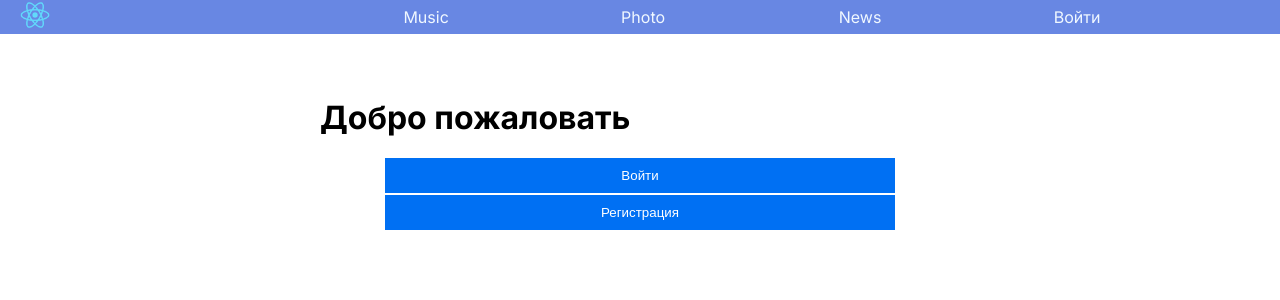
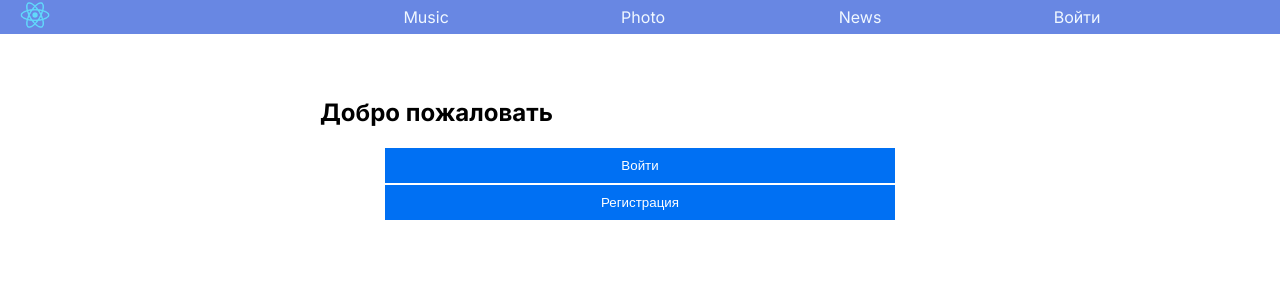
Before and after one commit to rapaxa/social, a Next.js app: page / in a window 1280 px wide. Shown: the top 300 px of the page. Built offline with nearby package versions, Linux system fonts and the light colour scheme.

Commit message:
'localStore'

```diff
--- a/src/app/author/page.tsx
+++ b/src/app/author/page.tsx
@@ -4,7 +4,7 @@ import style from './stylePageAuthor/layout.module.css'
 
 const Author = () => {
     return (
-        <main className={style.window}>
+        <section className={style.window}>
             <h1>Добро пожаловать</h1>
             <div className={style.wrap_btn}>
                 <Link className={style.link} href={"/author/login"}>
@@ -14,7 +14,7 @@ const Author = () => {
                     <button>Регистрация</button>
                 </Link>
             </div>
-        </main>
+        </section>
 
     )
 }
--- a/src/app/layout.tsx
+++ b/src/app/layout.tsx
@@ -20,7 +20,6 @@ export default function RootLayout({
         <html lang="en">
         <body className={inter.className}>
         <ReduxProvider>
-
             <Header/>
             {children}
         </ReduxProvider>
```
